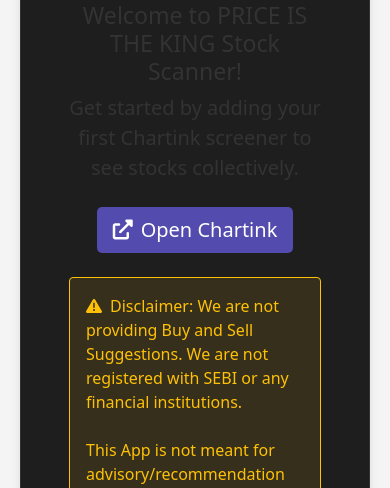
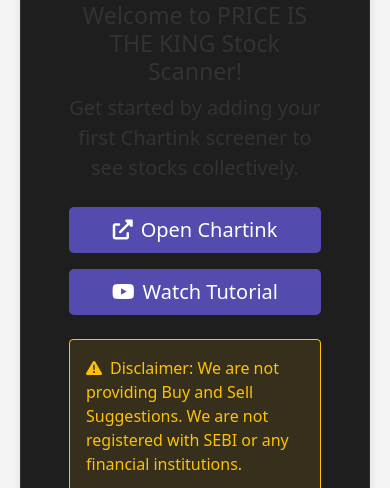
Before and after one commit to imvasifa/PITK1, a Flask app: page / in a window 390 px wide. Shown: the part 378-866 px from the top of the page. Run offline with Flask 3, Linux system fonts and the light colour scheme; the visitor is signed in with stand-in values (Sample User, id 1); data that the repository does not hold is empty; parts of the project's set-up code (start-up, migrations or seed data) failed here and were passed over; some libraries are stand-ins or nearby versions.

Commit message:
feat: create HTML templates for index and help pages with responsive design

```diff
--- a/templates/index.html
+++ b/templates/index.html
@@ -1729,8 +1729,8 @@ if (niftyModal) {
             <button class="btn btn-primary navbar-round-btn ms-2" onclick="refreshData()" style="font-size: 1.3rem; border-radius: 50%; width: 48px; height: 48px; display: flex; align-items: center; justify-content: center;" title="Refresh data">
                 <i class="fas fa-rotate-right"></i>
             </button>
-            <!-- Admin Conditions Button with Enhanced Style -->
-            <button id="adminConditionsButton" title="Admin Conditions" onclick="showAdminConditionsModal()" class="btn ms-2 navbar-round-btn" style="
+            <!-- User Conditions Button with Enhanced Style -->
+            <button id="adminConditionsButton" title="User Conditions" onclick="showAdminConditionsModal()" class="btn ms-2 navbar-round-btn" style="
                 background: linear-gradient(135deg, #7b1fa2, #9c27b0);
                 border: none;
                 border-radius: 50%;
@@ -1744,7 +1744,7 @@ if (niftyModal) {
                 box-shadow: 0 4px 8px rgba(0,0,0,0.2);
                 transition: all 0.3s ease;
             ">
-                <i class="fas fa-list-ul" title="Conditions"></i>
+                <i class="fas fa-list-ul" title="User Conditions"></i>
             </button>
 
 
@@ -2069,9 +2069,14 @@ if (niftyModal) {
                                 <h3>Welcome to PRICE IS THE KING Stock Scanner!</h3>
                                 <p class="lead mb-4">Get started by adding your first Chartink screener to see stocks collectively.</p>
                             </div>
-                            <a href="https://chartink.com/" target="_blank" class="btn btn-primary btn-lg">
-                                <i class="fas fa-external-link-alt me-2"></i>Open Chartink
-                            </a>
+                            <div class="d-flex flex-wrap justify-content-center gap-3 mb-3">
+                                <a href="https://chartink.com/" target="_blank" class="btn btn-primary btn-lg flex-grow-1 flex-sm-grow-0 text-nowrap">
+                                    <i class="fas fa-external-link-alt me-2"></i>Open Chartink
+                                </a>
+                                <a href="https://www.youtube.com/embed/5E9X4VZ1KfY" target="_blank" class="btn btn-danger btn-lg flex-grow-1 flex-sm-grow-0 text-nowrap">
+                                    <i class="fab fa-youtube me-2"></i>Watch Tutorial
+                                </a>
+                            </div>
                             <div class="mt-4 p-3 bg-warning bg-opacity-10 border border-warning rounded text-start">
                                 <p class="mb-0 fw-medium text-warning">
                                     <i class="fas fa-exclamation-triangle me-2"></i>Disclaimer: We are not providing Buy and Sell Suggestions. We are not registered with SEBI or any financial institutions.
@@ -2152,6 +2157,12 @@ if (niftyModal) {
     <!-- Screener link (scan definition) -->
     {% if condition.link %}
     <a href="{{ condition.link }}" target="_blank" class="text-success me-2" title="Open Screener">
+        <i class="fas fa-chart-line"></i>
+    </a>
+    <a href="https://www.youtube.com/embed/5E9X4VZ1KfY" target="_blank" class="text-danger" title="Watch Tutorial">
+        <i class="fab fa-youtube"></i>
+    </a>
+    {% else %}
     <span class="text-secondary" title="Chart link not available">
         <i class="fas fa-chart-line"></i>
     </span>
```
Also changed, not shown: templates/help.html (+9 -0 lines).
